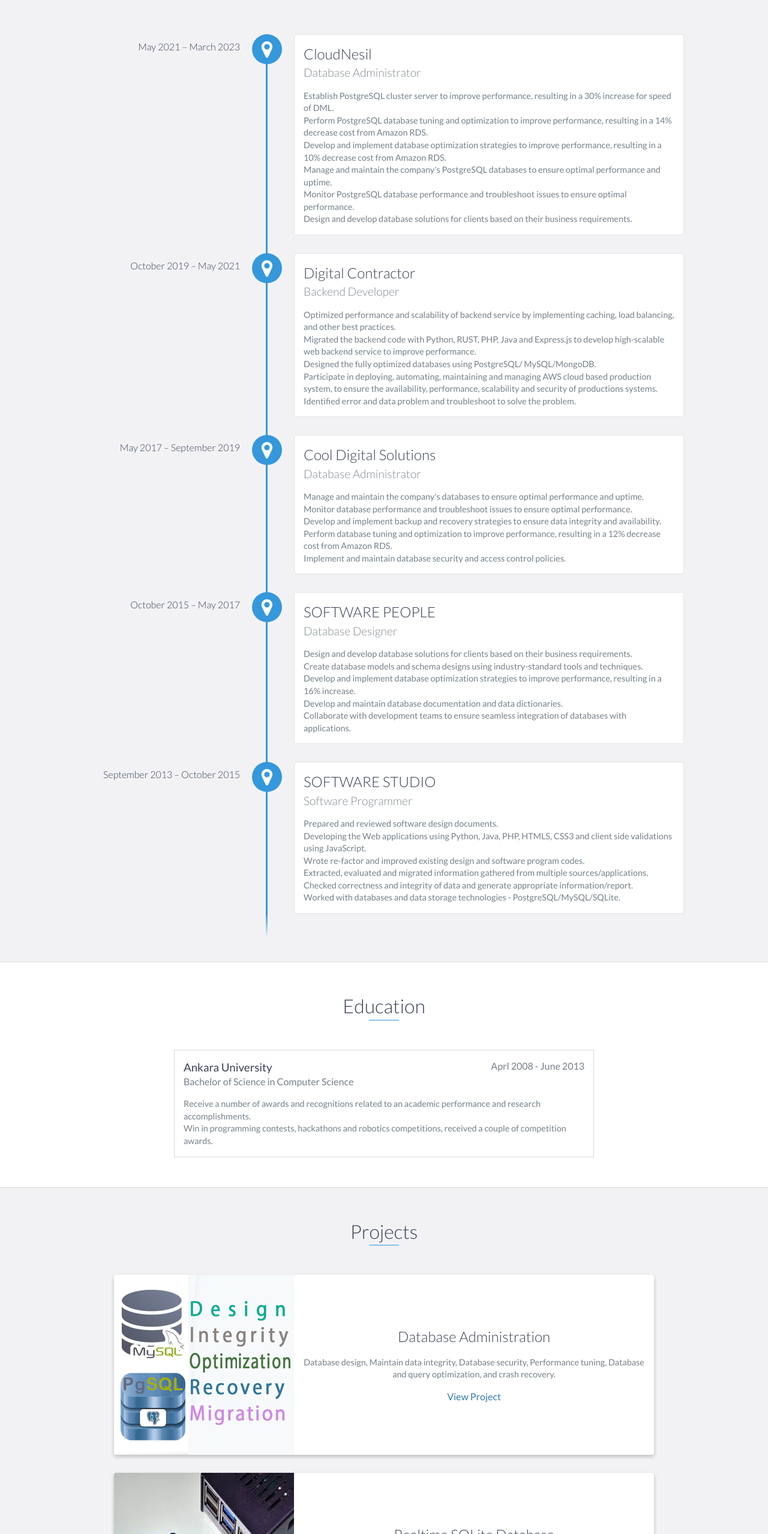
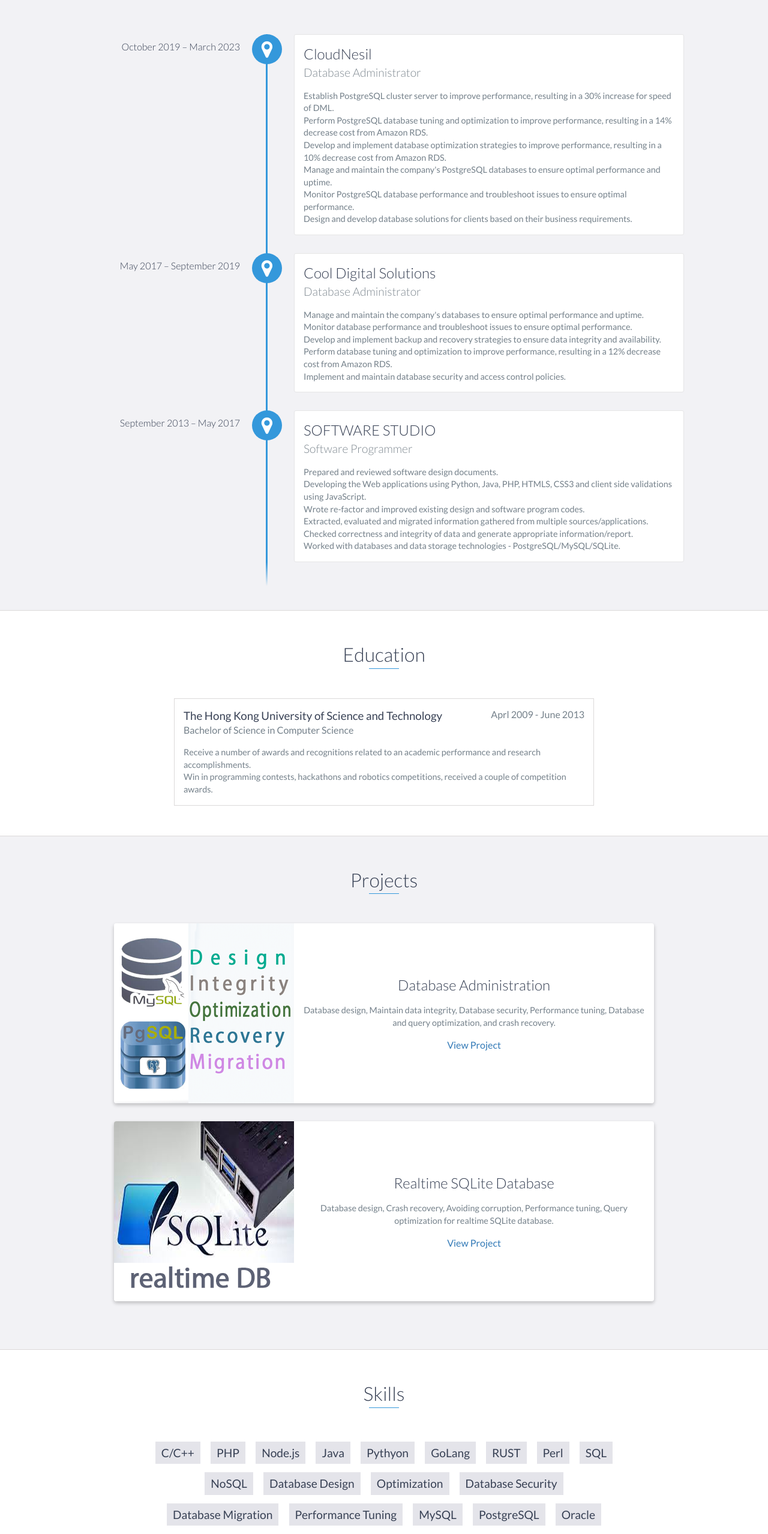
Before and after one commit to alleycat1/aku.github.io, a website: page index.html in a window 1280 px wide. Shown: the part 1164-3721 px from the top of the page at 60% size. Drawn offline with nearby package versions, Linux system fonts and the light colour scheme.

Commit message:
Changed portfolio

```diff
--- a/index.html
+++ b/index.html
@@ -90,7 +90,7 @@
     <div id="experience" class="background-alt">
         <h2 class="heading">Experience</h2>
         <div id="experience-timeline">
-            <div data-date="May 2021 – March 2023">
+            <div data-date="October 2019 – March 2023">
                 <h3>CloudNesil</h3>
                 <h4>Database Administrator</h4>
                 <p>
@@ -100,18 +100,6 @@
                     Manage and maintain the company's PostgreSQL databases to ensure optimal performance and uptime.<br/>
                     Monitor PostgreSQL database performance and troubleshoot issues to ensure optimal performance.<br/>
                     Design and develop database solutions for clients based on their business requirements.<br/>
-                </p>
-            </div>
-
-            <div data-date="October 2019 – May 2021">
-                <h3>Digital Contractor</h3>
-                <h4>Backend Developer</h4>
-                <p>
-                    Optimized performance and scalability of backend service by implementing caching, load balancing, and other best practices.<br/>
-                    Migrated the backend code with Python, RUST, PHP, Java and Express.js to develop high-scalable web backend service to improve performance.<br/>
-                    Designed the fully optimized databases using PostgreSQL/ MySQL/MongoDB.<br/>
-                    Participate in deploying, automating, maintaining and managing AWS cloud based production system, to ensure the availability, performance, scalability and security of productions systems.<br/>
-                    Identified error and data problem and troubleshoot to solve the problem.
                 </p>
             </div>
 
@@ -127,19 +115,8 @@
                 </p>
             </div>
 
-            <div data-date="October 2015 – May 2017">
-                <h3>SOFTWARE PEOPLE</h3>
-                <h4>Database Designer</h4>
-                <p>
-                    Design and develop database solutions for clients based on their business requirements.<br/>
-                    Create database models and schema designs using industry-standard tools and techniques.<br/>
-                    Develop and implement database optimization strategies to improve performance, resulting in a 16% increase.<br/>
-                    Develop and maintain database documentation and data dictionaries.<br/>
-                    Collaborate with development teams to ensure seamless integration of databases with applications.
-                </p>
-            </div>
 
-            <div data-date="September 2013 – October 2015">
+            <div data-date="September 2013 – May 2017">
                 <h3>SOFTWARE STUDIO</h3>
                 <h4>Software Programmer</h4>
                 <p>
@@ -158,8 +135,8 @@
     <div id="education">
         <h2 class="heading">Education</h2>
         <div class="education-block">
-            <h3>Ankara University</h3>
-            <span class="education-date">Aprl 2008 - June 2013</span>
+            <h3>The Hong Kong University of Science and Technology</h3>
+            <span class="education-date">Aprl 2009 - June 2013</span>
             <h4>Bachelor of Science in Computer Science</h4>
             <p>
                 Receive a number of awards and recognitions related to an academic performance and research accomplishments.<br/>
@@ -205,34 +182,36 @@
     <div id="skills">
         <h2 class="heading">Skills</h2>
         <ul>
-            <li>Database Administration</li>
-            <li>Backup and Recovery</li>
-            <li>Database Optimization</li>
+            <li>C/C++</li>
+            <li>PHP</li>
+            <li>Node.js</li>
+            <li>Java</li>
+            <li>Pythyon</li>
+            <li>GoLang</li>
+            <li>RUST</li>
+            <li>Perl</li>
+            <li>SQL</li>
+            <li>NoSQL</li>
+            <li>Database Design</li>
+            <li>Optimization</li>
             <li>Database Security</li>
             <li>Database Migration</li>
-            <li>Clustering</li>
-            <li>Replication</li>
             <li>Performance Tuning</li>
-            <li>Database Design</li>
+            <li>MySQL</li>
             <li>PostgreSQL</li>
-            <li>MySQL</li>
+            <li>Oracle</li>
             <li>Microsoft SQL Server</li>
-            <li>Oracle</li>
-            <li>SQLite</li>
-            <li>SQL</li>
-            <li>C/C++</li>
-            <li>Pythyon</li>
-            <li>Node.js</li>
-            <li>PHP</li>
+            <li>MongoDB</li>
+            <li>Redis</li>
+            <li>Elastic Search</li>
+            <li>Neo4J</li>
+            <li>ETL</li>
             <li>PL/SQL Internals</li>
             <li>Data Analysis</li>
             <li>Data Integration</li>
             <li>Data Visualization</li>
             <li>Data Mining</li>
             <li>Linux/Unix</li>
-            <li>Team Coordination</li>
-            <li>RUST</li>
-            <li>Express.js</li>
         </ul>
     </div>
     <!-- End #skills -->
```
Also changed, not shown: 1 other file.
